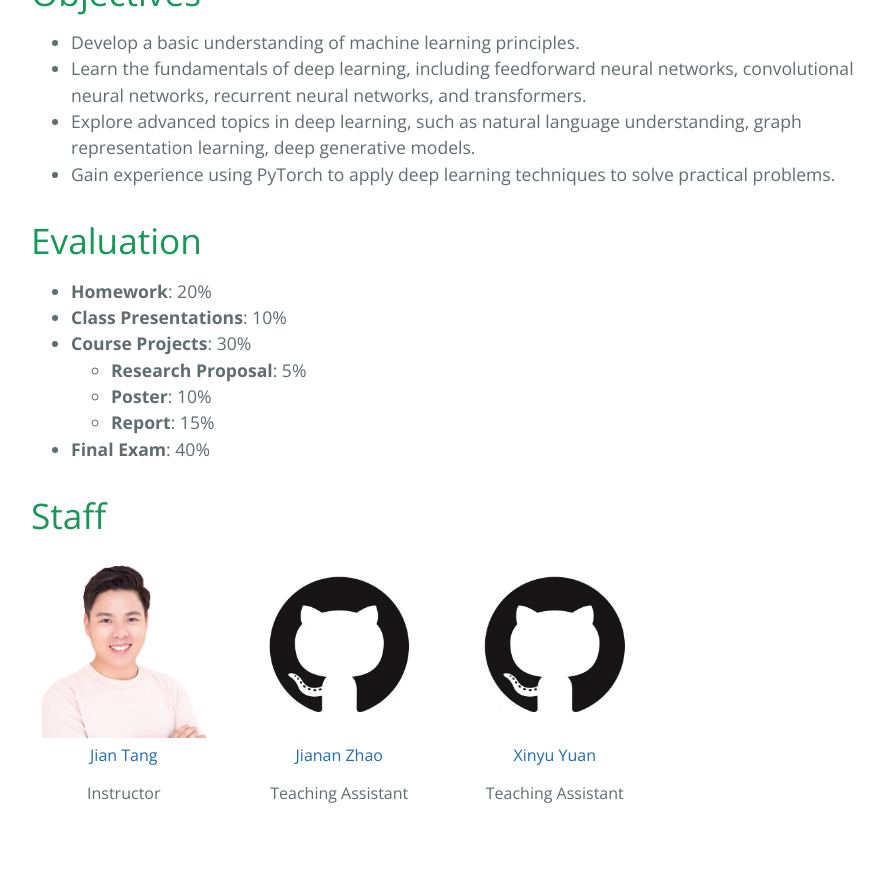
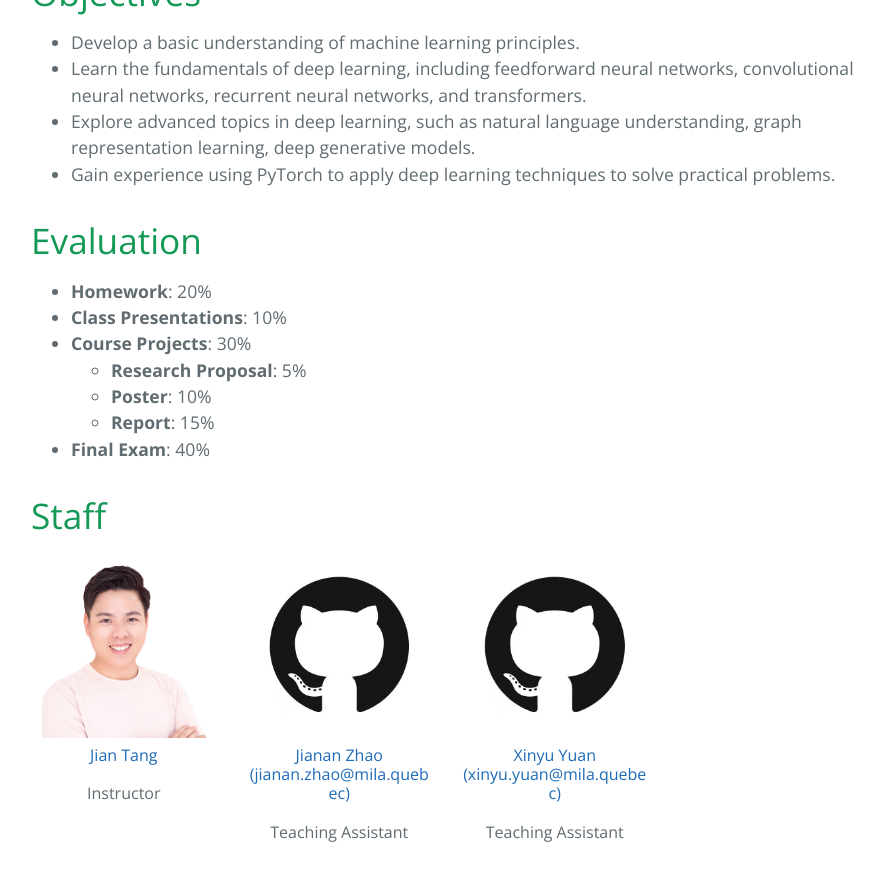
Before and after one commit to DeepGraphLearning/MATH60630A_2024A, a Jekyll site: the page built from index.md, in a window 1280 px wide and 900 px high, scrolled down 903 px. Shown: the top 881 px of the window, without its empty margins (193-1077 px from the left). Built offline with Jekyll 4.4.1, drawn with Linux system fonts in a browser that asks for light colours.

Commit message:
[Week4] Added email

```diff
--- a/index.md
+++ b/index.md
@@ -8,11 +8,11 @@ team:
     url: https://jian-tang.com/
     title: Instructor
     image: assets/images/jian_tang.jpg
-  - name: Jianan Zhao
+  - name: Jianan Zhao (jianan.zhao@mila.quebec)
     url: https://deepgraphlearning.github.io/
     title: Teaching Assistant
     image: assets/images/jianan_zhao.jpeg
-  - name: Xinyu Yuan
+  - name: Xinyu Yuan (xinyu.yuan@mila.quebec)
     url: https://mila.quebec/en/directory/xinyu-yuan
     title: Teaching Assistant
     image: assets/images/xinyu_yuan.jpeg
```
